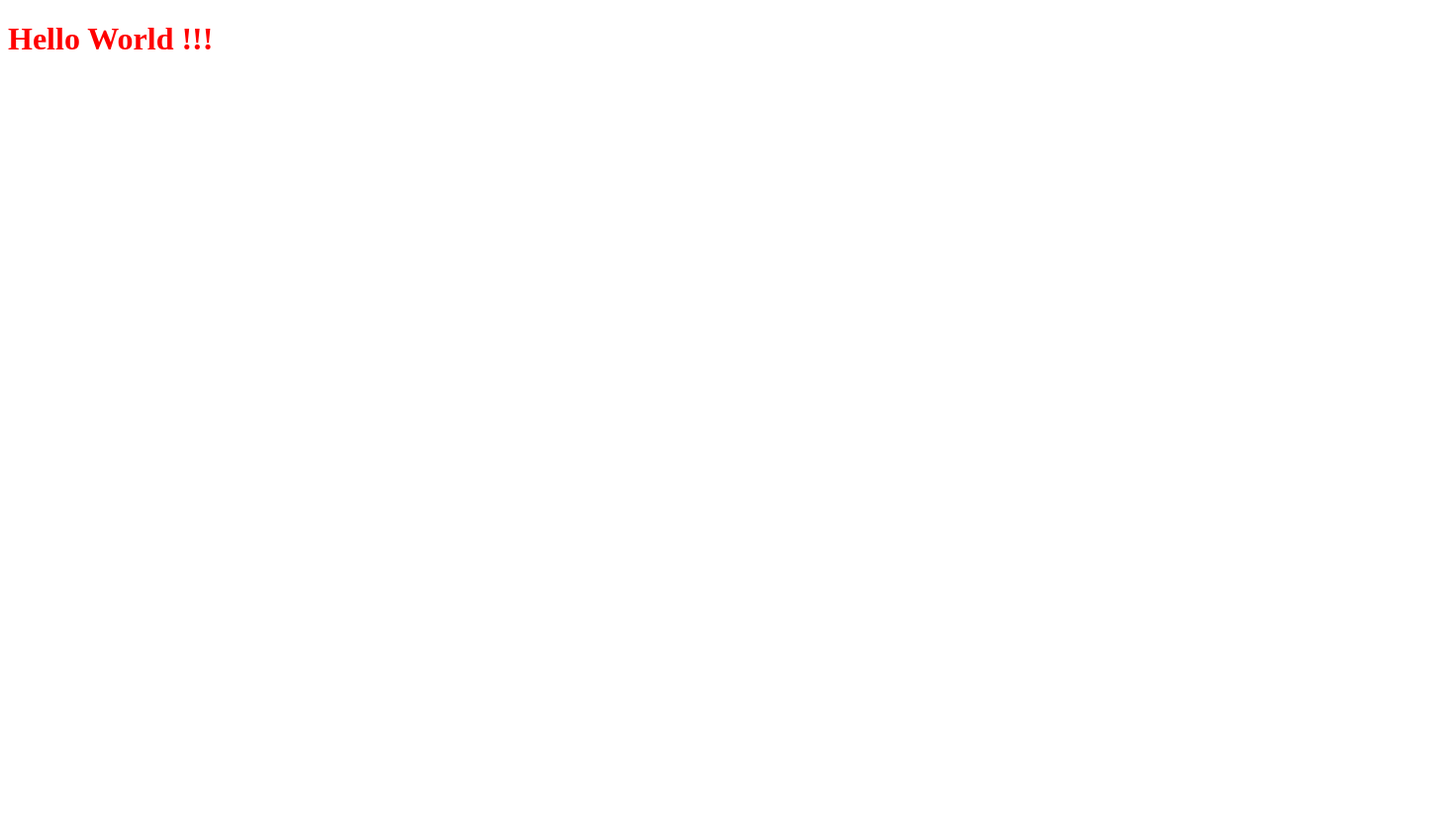
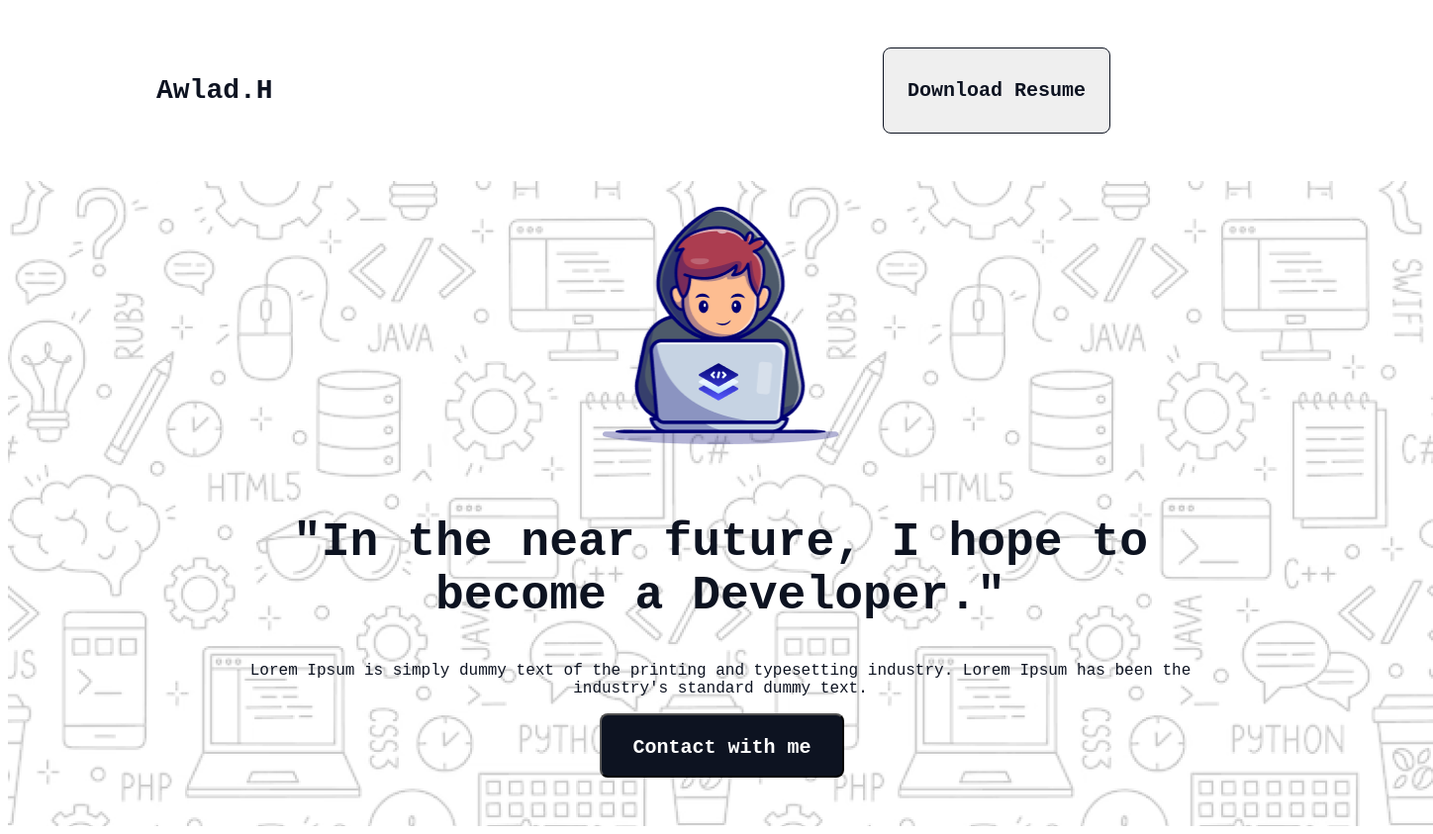
Before and after one commit to MOKKI-01/assainment-01, a plain HTML site: page index.html in a window 1280 px wide. Shown: the whole page at 99% size, 1448 px wide, since content can reach past the window. Before the commit the page ends 800 px from the top, so only its background shows below. Drawn offline with Linux system fonts and the light colour scheme; a web font is replaced by a local one.

Commit message:
my first section

```diff
--- a/index.html
+++ b/index.html
@@ -1,13 +1,40 @@
 <!DOCTYPE html>
 <html lang="en">
+
 <head>
     <meta charset="UTF-8">
     <meta name="viewport" content="width=device-width, initial-scale=1.0">
     <title>B-10_Assainment-1</title>
+    <link rel="preconnect" href="https://fonts.googleapis.com">
+    <link rel="preconnect" href="https://fonts.gstatic.com" crossorigin>
+    <link href="https://fonts.googleapis.com/css2?family=Azeret+Mono:wght@900&display=swap" rel="stylesheet">
+
 
     <link rel="stylesheet" href="styles/assainment01.css">
 </head>
+
 <body>
-    <h1>Hello World !!!</h1>
+    <header>
+        <nav>
+            <div class="nav-main">
+                <h3 class="nav-title">Awlad.H</h3>
+                <button class="nav-btn">Download Resume</button>
+            </div>
+        </nav>
+        <section class="section-main">
+            <diV>
+                <diV>
+                    <img class="section-img" src="images/Group.png" alt="">
+                </diV>
+                <div class="section-cover">
+                    <h1 class="section-title">"In the near future, I hope to become a Developer."</h1>
+                    <p class="section-description">Lorem Ipsum is simply dummy text of the printing and typesetting industry. Lorem Ipsum has been
+                        the industry's standard dummy text.</p>
+                    <button class="section-btn">Contact with me</button>
+                </div>
+            </diV>
+        </section>
+    </header>
 </body>
+
 </html>
--- a/styles/assainment01.css
+++ b/styles/assainment01.css
@@ -1,3 +1,70 @@
-h1 {
-    color: red;
+* {
+    font-family: "Azeret Mono", monospace;
+    color: rgb(13, 19, 33);
 }
+
+.nav-main {
+    display: flex;
+    justify-content: space-between;
+    margin: 48px 150px;
+}
+
+.nav-title {
+    font-size: 28px;
+    font-weight: 800;
+    text-align: left;
+}
+
+.nav-btn {
+    box-sizing: border-box;
+    border: 1px solid rgb(13, 19, 33);
+    border-radius: 8px;
+    font-size: 20px;
+    font-weight: 600;
+    text-align: center;
+    padding: 17px 24px;
+}
+
+.section-main {
+    width: 1440px;
+    height: 652px;
+    background-image: url(../images/Hero-bg.png);
+    background-repeat: no-repeat;
+    background-size: cover;
+}
+
+.section-img {
+    position: absolute;
+    width: 240.28px;
+    height: 240px;
+    padding: 26px 600px 386px;
+}
+
+.section-cover {
+    padding: 298px 221px 45px;
+}
+
+.section-title {
+    font-size: 48px;
+    font-weight: 800;
+    text-align: center;
+}
+
+.section-description {
+    font-size: 16px;
+    font-weight: 400;
+    text-align: center;
+}
+
+.section-btn {
+    width: 247px;
+    height: 65px;
+    border-radius: 8px;
+    background: rgb(13, 19, 33);
+    color: rgb(255, 255, 255);
+    font-size: 20px;
+    font-weight: 600;
+    text-align: center;
+    padding: 21px 24px 21px 24px;
+    margin: auto 377px;
+}
```
